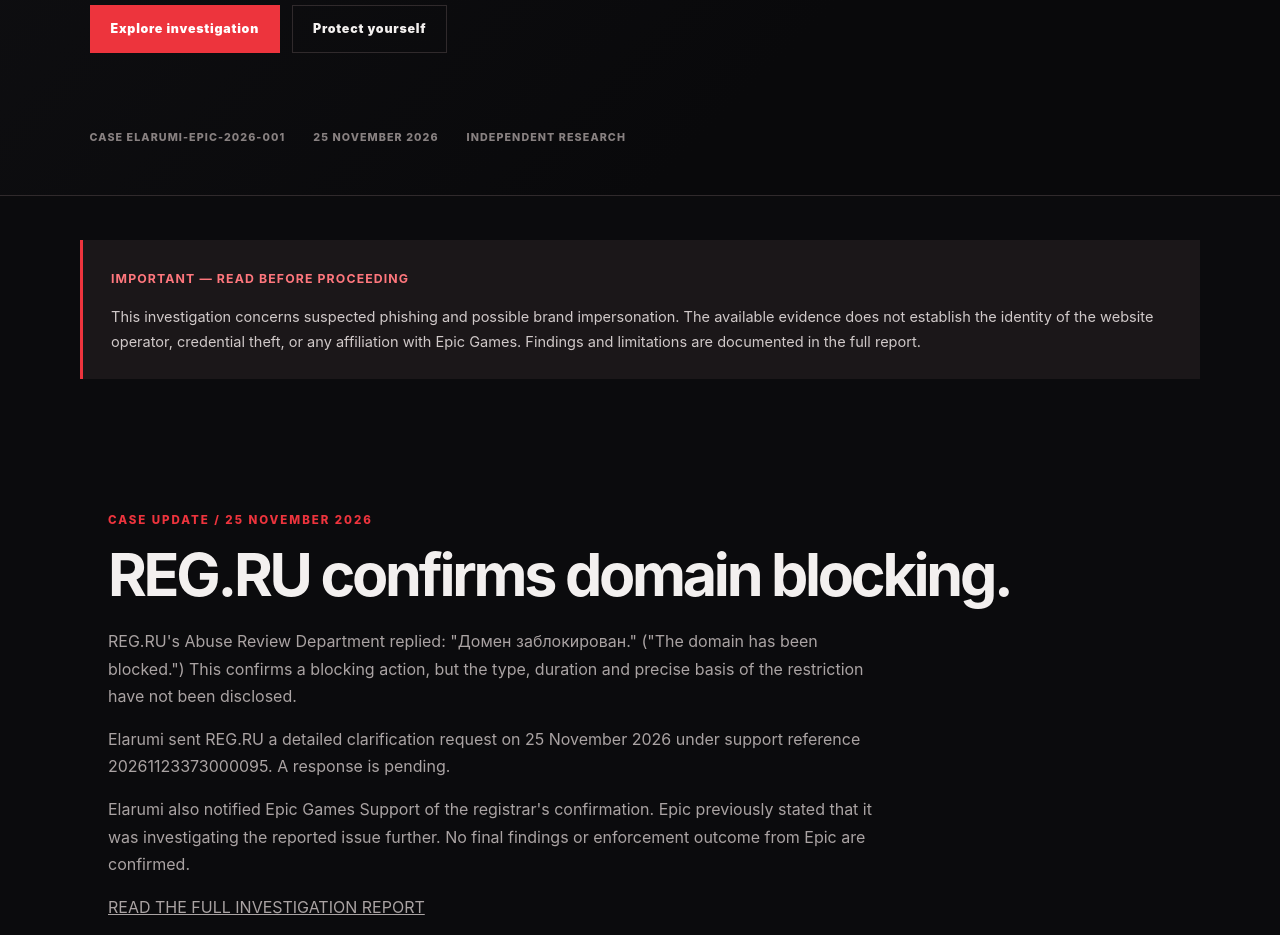
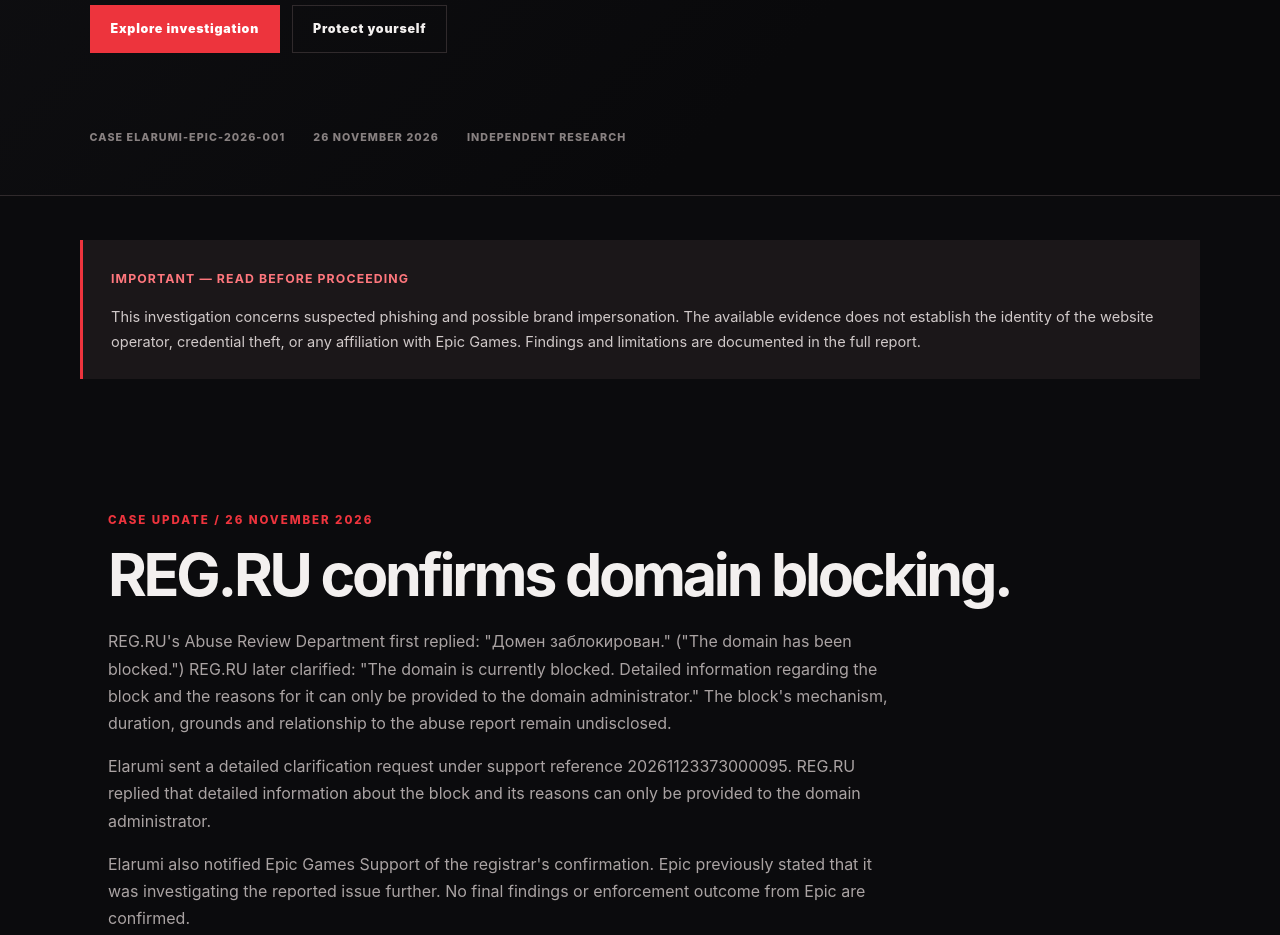
Before and after one commit to ItsElarumi/that-websites-fucked, a plain HTML site: page docs/index.html in a window 1280 px wide. Shown: the part 700-1635 px from the top of the page. Drawn offline with Linux system fonts and the light colour scheme.

Commit message:
Update case record: REG.RU clarification response (docs/index.html)

```diff
--- a/docs/index.html
+++ b/docs/index.html
@@ -35,7 +35,7 @@
       </div>
       <div class="case-line">
         <span>CASE ELARUMI-EPIC-2026-001</span>
-        <span>25 NOVEMBER 2026</span>
+        <span>26 NOVEMBER 2026</span>
         <span>INDEPENDENT RESEARCH</span>
       </div>
     </section>
@@ -51,17 +51,16 @@
     </section>
 
     <section class="section" id="investigation-status">
-      <div class="section-label">CASE UPDATE / 25 NOVEMBER 2026</div>
+      <div class="section-label">CASE UPDATE / 26 NOVEMBER 2026</div>
       <h2>REG.RU confirms domain blocking.</h2>
       <p>
-        REG.RU's Abuse Review Department replied: "Домен заблокирован."
-        ("The domain has been blocked.") This confirms a blocking action,
-        but the type, duration and precise basis of the restriction have
-        not been disclosed.
+        REG.RU's Abuse Review Department first replied: "Домен заблокирован."
+        ("The domain has been blocked.") REG.RU later clarified: "The domain is currently blocked. Detailed information regarding the block and the reasons for it can only be provided to the domain administrator." The block's mechanism, duration, grounds and relationship to the abuse report remain undisclosed.
       </p>
       <p>
-        Elarumi sent REG.RU a detailed clarification request on 25 November
-        2026 under support reference 20261123373000095. A response is pending.
+        Elarumi sent a detailed clarification request under support reference
+        20261123373000095. REG.RU replied that detailed information about the
+        block and its reasons can only be provided to the domain administrator.
       </p>
       <p>
         Elarumi also notified Epic Games Support of the registrar's
```
